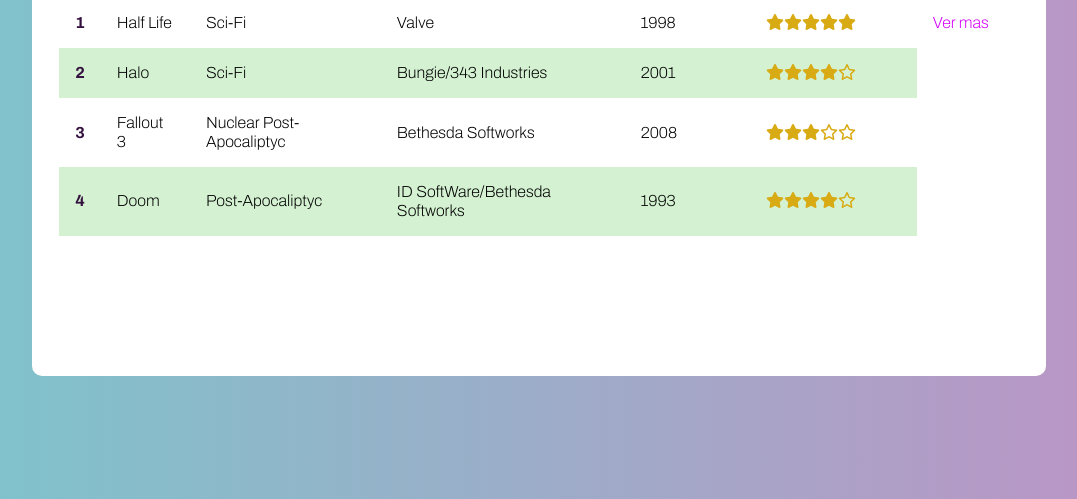
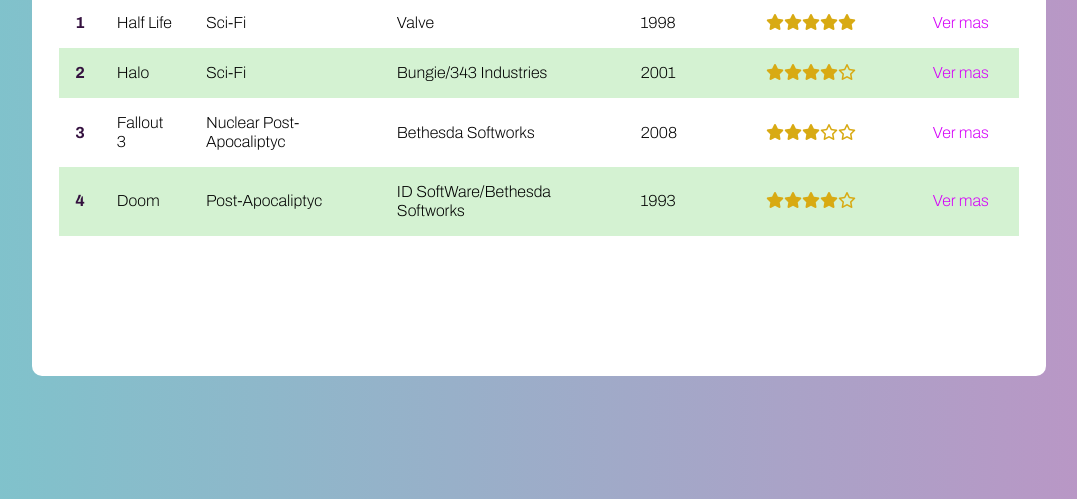
Before and after one commit to nico-deando/nico-deando.github.io, a plain HTML site: page boletines/index.html in a window 1280 px wide. Shown: the part 301-800 px from the top of the page, without its empty margins (101-1178 px from the left). Drawn offline with nearby package versions, Linux system fonts and the light colour scheme.

```diff
--- a/boletines/index.html
+++ b/boletines/index.html
@@ -44,6 +44,7 @@
             <td>Bungie/343 Industries</td>
             <td>2001</td>
             <td><i class="fa-solid fa-star"></i><i class="fa-solid fa-star"></i><i class="fa-solid fa-star"></i><i class="fa-solid fa-star"><i class="fa fa-star-o"></i></td>
+            <td><a>Ver mas</a></td>
           </tr>
           <tr>
             <td>3</td>
@@ -52,6 +53,7 @@
             <td>Bethesda Softworks</td>
             <td>2008</td>
             <td><i class="fa-solid fa-star"></i><i class="fa-solid fa-star"></i><i class="fa-solid fa-star"><i class="fa fa-star-o"></i><i class="fa fa-star-o"></i></i></td>
+            <td><a>Ver mas</a></td>
           </tr>
           <tr>
             <td>4</td>
@@ -60,6 +62,7 @@
             <td>ID SoftWare/Bethesda Softworks</td>
             <td>1993</td>
             <td><i class="fa-solid fa-star"></i><i class="fa-solid fa-star"></i><i class="fa-solid fa-star"></i><i class="fa-solid fa-star"><i class="fa fa-star-o"></i></i></td>
+            <td><a>Ver mas</a></td>
           </tr>
         </tbody>
       </table>
```
